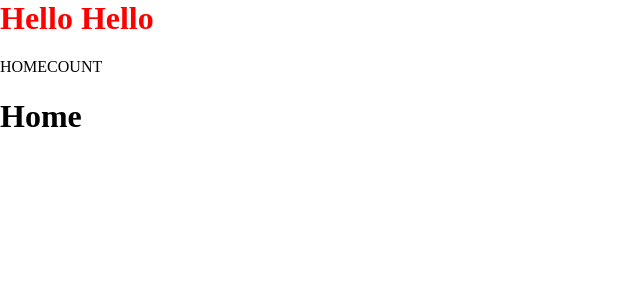
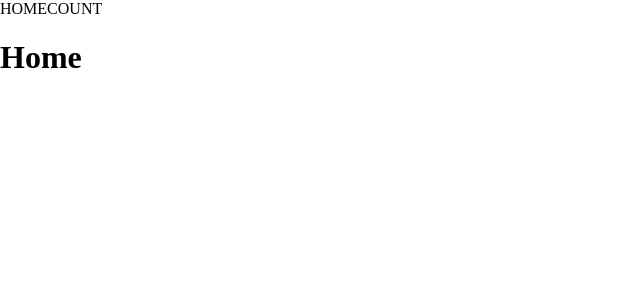
Before and after one commit to telbby/telbby-frontend, a React app: page / in a window 1280 px wide. Shown: the top 300 px of the page, without its empty margins (0-640 px from the left). Built offline with nearby package versions, Linux system fonts and the light colour scheme.

Commit message:
[#3] refactor: App 컴포넌트 코드 정리
- App.tsx의 설정 관련 코드 index.tsx로 이동
- Navigation component를 각 page component로 이동

```diff
--- a/src/App.tsx
+++ b/src/App.tsx
@@ -1,36 +1,16 @@
 import React, { FC } from 'react';
-import { BrowserRouter, Route, Switch } from 'react-router-dom';
-import { RecoilRoot } from 'recoil';
+import { Route, Switch } from 'react-router-dom';
 
-import { css } from '@emotion/react';
-
-import Navigation from './components/Navigation';
 import Uri from './constants/uri';
 import CountPage from './pages/CountPage';
 import HomePage from './pages/HomePage';
-import GlobalStyle from './styles/global';
-
-const appTitleStyle = css`
-  color: red;
-`;
 
 const App: FC = () => {
   return (
-    <BrowserRouter>
-      <RecoilRoot>
-        <GlobalStyle />
-        <h1 css={appTitleStyle}>Hello Hello</h1>
-        <div>
-          <Navigation />
-        </div>
-        <div>
-          <Switch>
-            <Route path={Uri.home} exact component={HomePage} />
-            <Route path={Uri.count} exact component={CountPage} />
-          </Switch>
-        </div>
-      </RecoilRoot>
-    </BrowserRouter>
+    <Switch>
+      <Route path={Uri.home} exact component={HomePage} />
+      <Route path={Uri.count} exact component={CountPage} />
+    </Switch>
   );
 };
 
--- a/src/index.tsx
+++ b/src/index.tsx
@@ -1,6 +1,17 @@
 import React from 'react';
 import ReactDOM from 'react-dom';
+import { BrowserRouter } from 'react-router-dom';
+import { RecoilRoot } from 'recoil';
 
 import App from './App';
+import GlobalStyle from './styles/global';
 
-ReactDOM.render(<App />, document.getElementById('root'));
+ReactDOM.render(
+  <BrowserRouter>
+    <RecoilRoot>
+      <GlobalStyle />
+      <App />
+    </RecoilRoot>
+  </BrowserRouter>,
+  document.getElementById('root'),
+);
--- a/src/pages/CountPage/index.tsx
+++ b/src/pages/CountPage/index.tsx
@@ -1,11 +1,7 @@
 import React, { FC } from 'react';
 
-import { css } from '@emotion/react';
 import { useCountValue, useSetCount } from '@/atoms/countState';
-
-const countValueStyle = css`
-  color: blue;
-`;
+import Navigation from '@/components/Navigation';
 
 const CountPage: FC = () => {
   const count = useCountValue();
@@ -16,8 +12,9 @@ const CountPage: FC = () => {
 
   return (
     <>
+      <Navigation />
       <h1>Count</h1>
-      <h2 css={countValueStyle}>{count}</h2>
+      <h2>{count}</h2>
 
       <div>
         <button type="button" onClick={onPlus}>
--- a/src/pages/HomePage/index.tsx
+++ b/src/pages/HomePage/index.tsx
@@ -1,7 +1,14 @@
 import React, { FC } from 'react';
 
+import Navigation from '@/components/Navigation';
+
 const HomePage: FC = () => {
-  return <h1>Home</h1>;
+  return (
+    <div>
+      <Navigation />
+      <h1>Home</h1>
+    </div>
+  );
 };
 
 export default HomePage;
```
